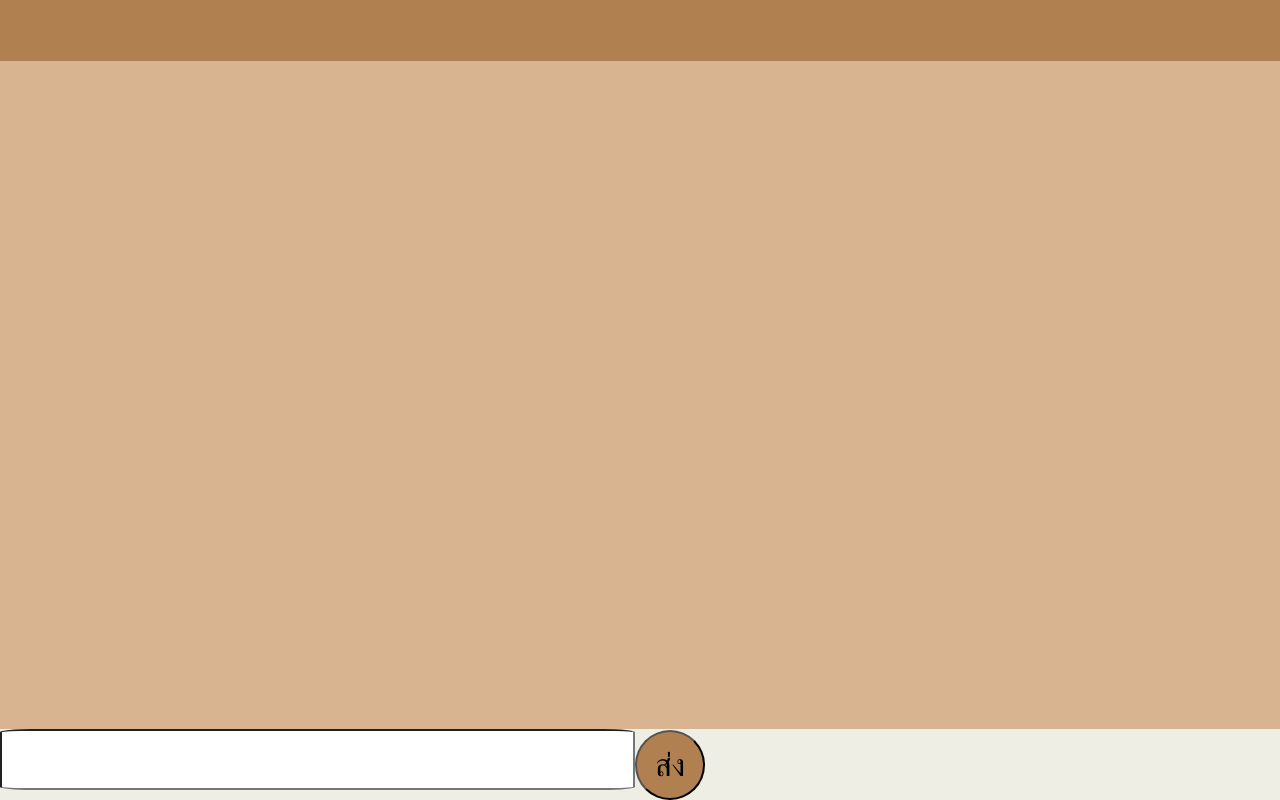
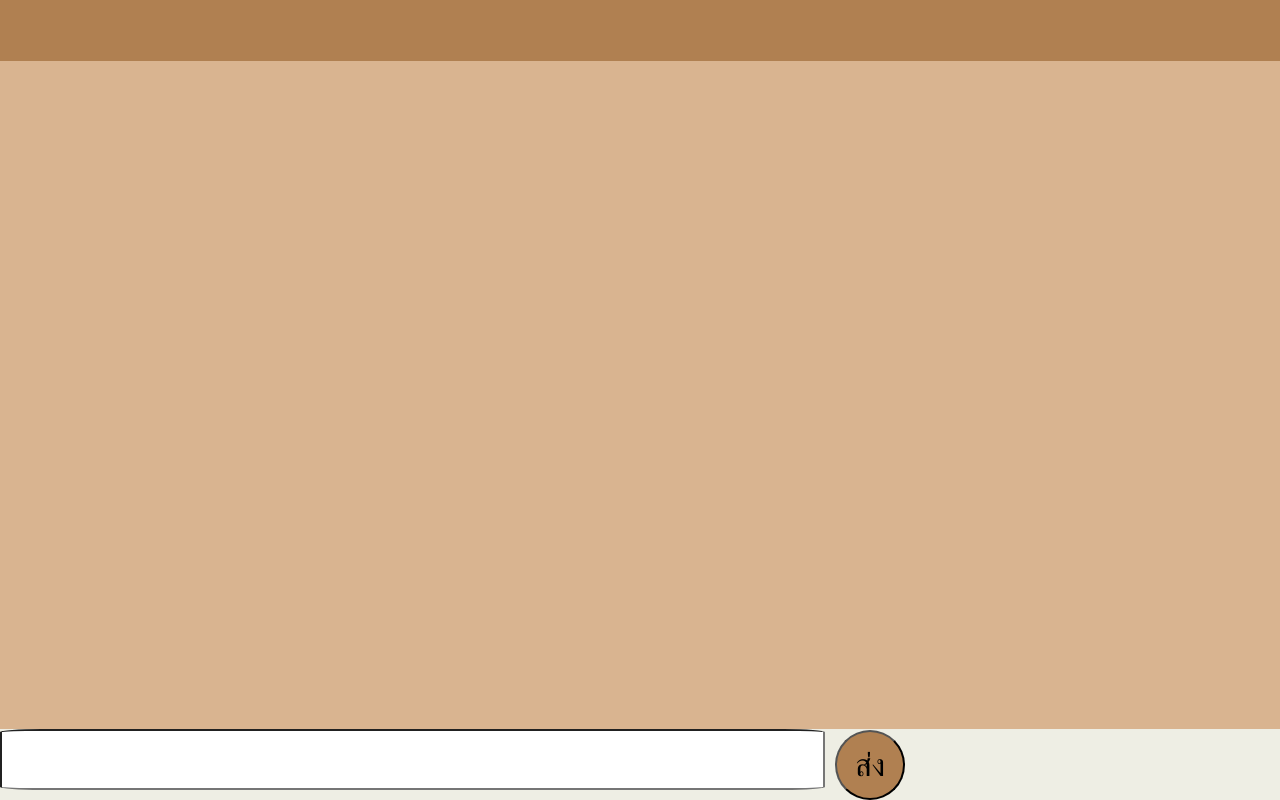
Before and after one commit to digitake/pwa-course-2022, a React (Create React App) app: page / in a window 1280 px wide. Built offline with nearby package versions, Linux system fonts and the light colour scheme.

Commit message:
Fix inputbox

```diff
--- a/src/App.css
+++ b/src/App.css
@@ -26,13 +26,13 @@
 
 .inputbox .label1 {
   font-size: 1.5 em;
-  text-align: right;
+  text-align: left;
 }
 
 .inputbox .text {
   font-size: 3em;
-  padding-left: 5px;
-  padding-right: 5px;
+  padding-left: 100px;
+  padding-right: 100px;
   flex: 2;
   border-radius: 5%;
 }
@@ -43,4 +43,5 @@
     height: 70px;
     border-radius: 50%;
     background-color: #b08051;
+    margin-left: 10px;
 }
```
